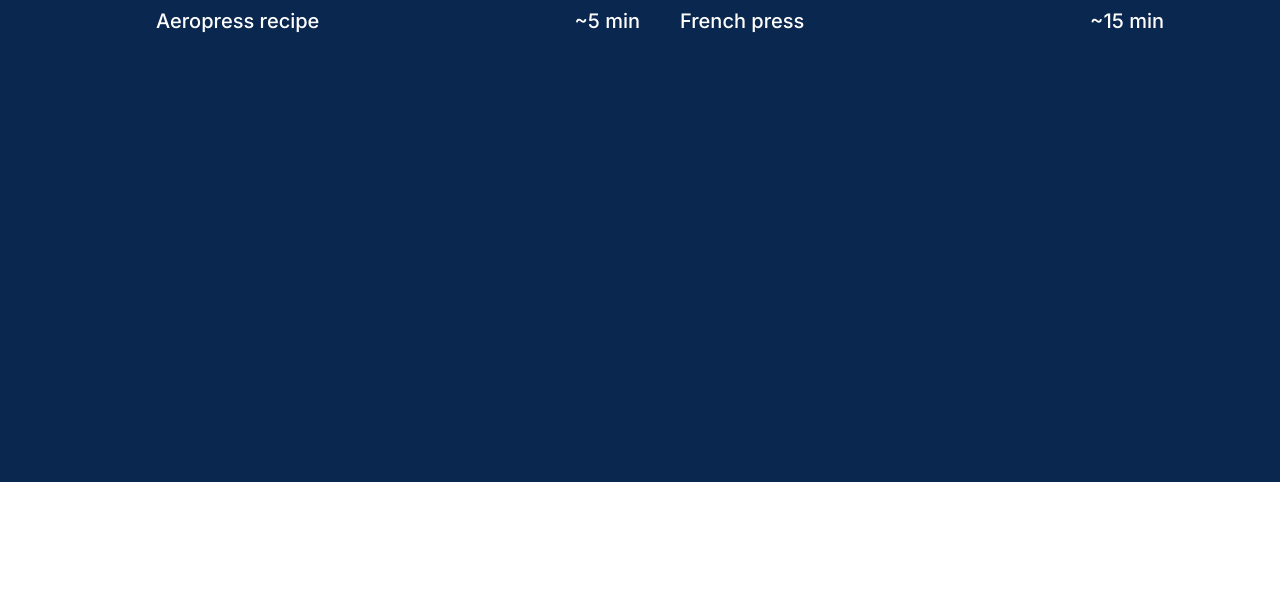
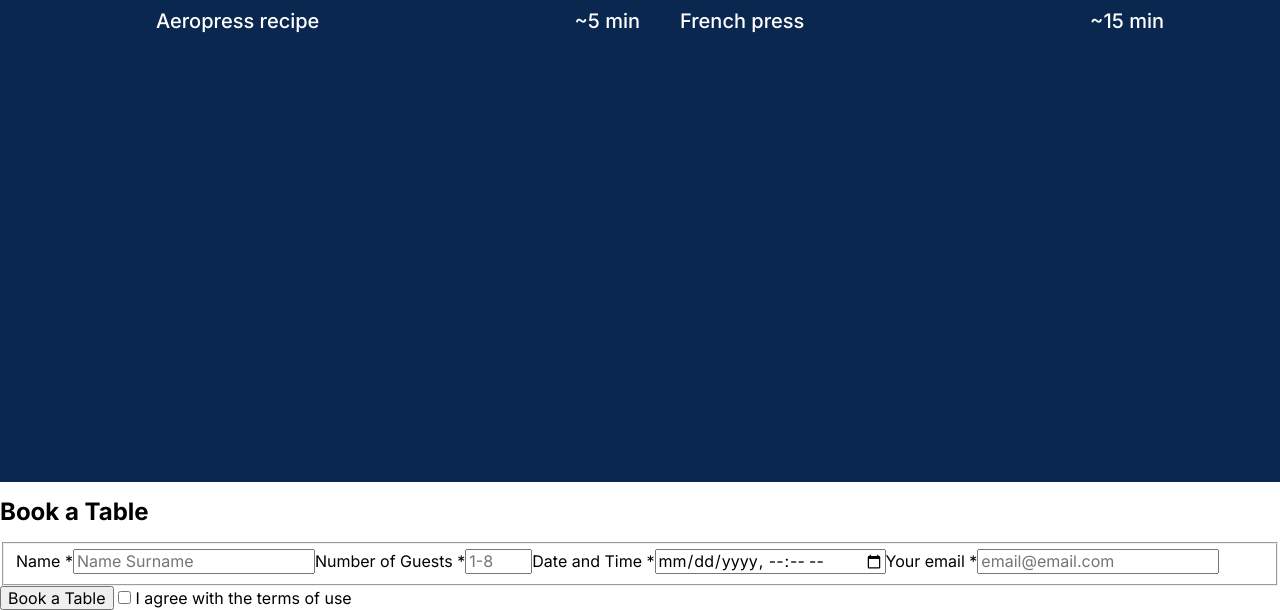
Before and after one commit to huntermelrose831/se_project_coffeeshop, a plain HTML site: page index.html in a window 1280 px wide. Shown: the part 1485-2095 px from the top of the page. Before the commit the page ends 1967 px from the top, so only its background shows below. Drawn offline with Linux system fonts and the light colour scheme.

Commit message:
stage 3 part 1

```diff
--- a/index.html
+++ b/index.html
@@ -104,7 +104,54 @@
             </li>
           </ul>
         </section>
-        <section id="reservations" class="reservation"></section>
+        <section id="reservations" class="reservation">
+          <h2 class="reservation__title">Book a Table</h2>
+          <form class="reservation__form" form>
+            <fieldset class="form__fieldset">
+              <label for="name-input" class="form__label"
+                >Name *<input
+                  required
+                  id="name-input"
+                  type="text"
+                  class="form__input"
+                  placeholder="Name Surname" /></label
+              ><label for="guest-number" class="form__label"
+                >Number of Guests *<input
+                  required
+                  id="guest-name"
+                  type="number"
+                  min="1"
+                  max="8"
+                  class="form__input"
+                  placeholder="1-8" /></label
+              ><label for="date-time" class="form__label"
+                >Date and Time *<input
+                  required
+                  id="date-time"
+                  type="datetime-local"
+                  class="form__input"
+                  placeholder="mm/dd/yyyy" /></label
+              ><label for="email" class="form__label"
+                >Your email *<input
+                  required
+                  id="email"
+                  type="email"
+                  class="form__input"
+                  placeholder="email@email.com"
+              /></label>
+            </fieldset>
+            <button class="form__button">Book a Table</button>
+            <label for="terms-box" class="form__label"
+              ><input
+                id="terms-box"
+                required
+                class="form__input"
+                type="checkbox"
+              />
+              I agree with the terms of use
+            </label>
+          </form>
+        </section>
         <section id="menu" class="menu"></section>
         <section id="about" class="about"></section>
       </main>
--- a/pages/index.css
+++ b/pages/index.css
@@ -138,3 +138,8 @@
   height: 273px;
   width: 480px;
 }
+
+reservation__form {
+}
+reservation__title {
+}
```
